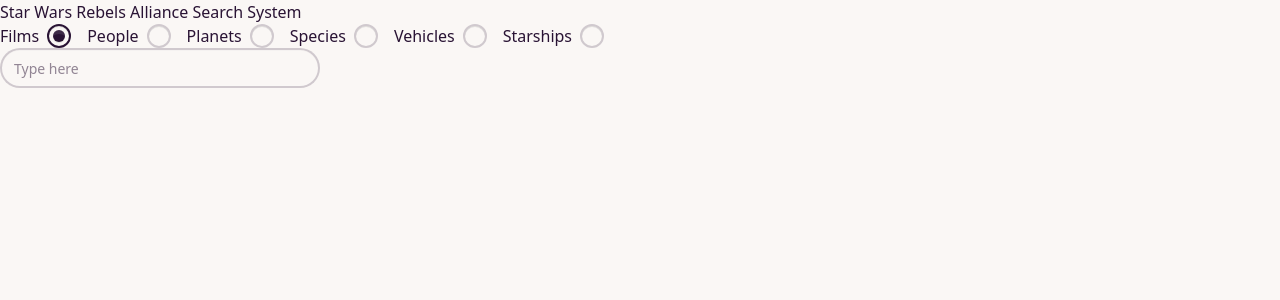
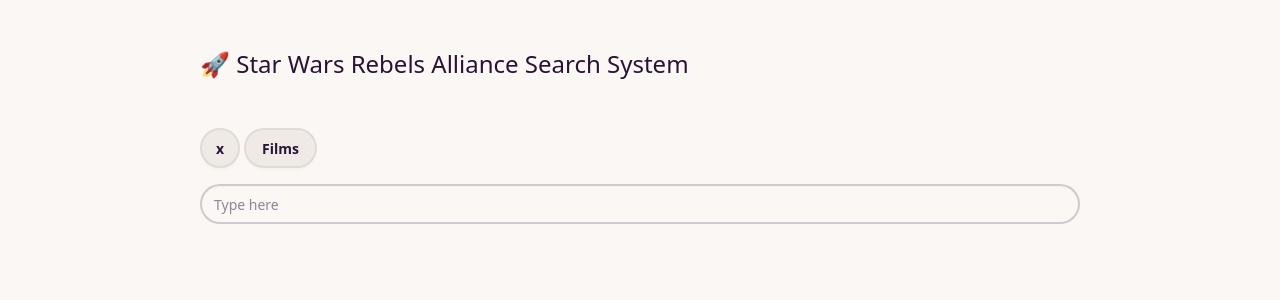
Before and after one commit to AlexisF9/Star-Wars-App, a React (Vite) app in the folder frontend/: page / in a window 1280 px wide. Both pictures are taken after a click on the radio button "Films". Shown: the top 300 px of the page. Built offline with nearby package versions, Linux system fonts and the light colour scheme.

Commit message:
edit home page + search form in frontend

```diff
--- a/frontend/package.json
+++ b/frontend/package.json
@@ -13,6 +13,7 @@
     "@tailwindcss/vite": "^4.1.11",
     "@tanstack/react-query": "^5.81.5",
     "daisyui": "^5.0.46",
+    "lucide-react": "^0.525.0",
     "react": "^19.1.0",
     "react-dom": "^19.1.0",
     "tailwindcss": "^4.1.11"
--- a/frontend/src/App.tsx
+++ b/frontend/src/App.tsx
@@ -1,6 +1,7 @@
-import { useQuery } from "@tanstack/react-query";
+import { useQuery, useQueryClient } from "@tanstack/react-query";
 import "./App.css";
 import { useEffect, useState } from "react";
+import { MoveRight } from "lucide-react";
 
 const fetchSearch = async (cat: string, text: string) => {
   const url = `http://localhost:3000/api/search?cat=${cat}&q=${text}`;
@@ -15,8 +16,10 @@
 };
 
 function App() {
-  const [searchCategory, setSearchCategory] = useState("films");
+  const [searchCategory, setSearchCategory] = useState("");
   const [searchTerm, setSearchTerm] = useState("");
+
+  const queryClient = useQueryClient();
 
   const { data, refetch } = useQuery({
     queryKey: ["searchUser", searchTerm],
@@ -52,55 +55,70 @@
   ];
 
   useEffect(() => {
-    if (searchTerm !== "") {
+    if (searchTerm !== "" && searchCategory !== "") {
       refetch();
+    } else {
+      queryClient.removeQueries({ queryKey: ["searchUser"] });
     }
   }, [searchCategory, searchTerm, refetch]);
 
+  console.log(data);
+
   return (
-    <>
-      <h1>Star Wars Rebels Alliance Search System</h1>
+    <main className="max-w-4xl mx-auto px-2 pb-6">
+      <h1 className="bold text-2xl my-12">
+        🚀 Star Wars Rebels Alliance Search System
+      </h1>
 
-      <form>
-        <div className="flex flex-wrap gap-4 items-center">
+      <form className="mb-6 flex flex-col gap-4">
+        <div className="filter">
+          <input
+            className="btn btn-square"
+            type="reset"
+            onClick={() => {
+              setSearchCategory("");
+              setSearchTerm("");
+            }}
+            value={"x"}
+          />
+
           {categories.map((item, index) => {
             return (
-              <div key={index} className="flex items-center gap-2">
-                <label htmlFor={item.name}>{item.label}</label>
               <input
+                key={index}
                 type="radio"
                 name="radio"
-                  id={item.name}
                 value={item.name}
-                  defaultChecked={item.name === searchCategory}
-                  className="radio"
+                className="btn"
+                aria-label={item.label}
                 onChange={(e) => setSearchCategory(e.target.value)}
               />
-              </div>
             );
           })}
         </div>
         <input
           type="text"
           placeholder="Type here"
-          className="input"
+          className="input w-full"
           onChange={(e) => setSearchTerm(e.target.value)}
         />
       </form>
 
       {data ? (
         data.length > 0 ? (
-          <ul>
+          <ul className="list bg-base-100 rounded-box shadow-md">
             {data.map((el: any, index: number) => {
               return (
-                <li key={index}>
-                  <div className="card w-96 bg-base-100 card-xs shadow-sm">
-                    <div className="card-body">
-                      <h2 className="card-title">
-                        {searchCategory === "films" ? el.title : el.name}
-                      </h2>
+                <li
+                  key={index}
+                  className="list-row flex items-center flex-wrap justify-between"
+                >
+                  <div>
+                    <h2> {searchCategory === "films" ? el.title : el.name}</h2>
                   </div>
-                  </div>
+                  <button className="btn btn-square btn-ghost">
+                    <MoveRight />
+                  </button>
                 </li>
               );
             })}
@@ -109,7 +127,7 @@
           data && data.length === 0 && searchTerm !== "" && <p>No results</p>
         )
       ) : null}
-    </>
+    </main>
   );
 }
 
```
Also changed, not shown: 1 other file (tests, documents, lock files or other folders). Lines whose indentation alone changed are shown as unchanged.
